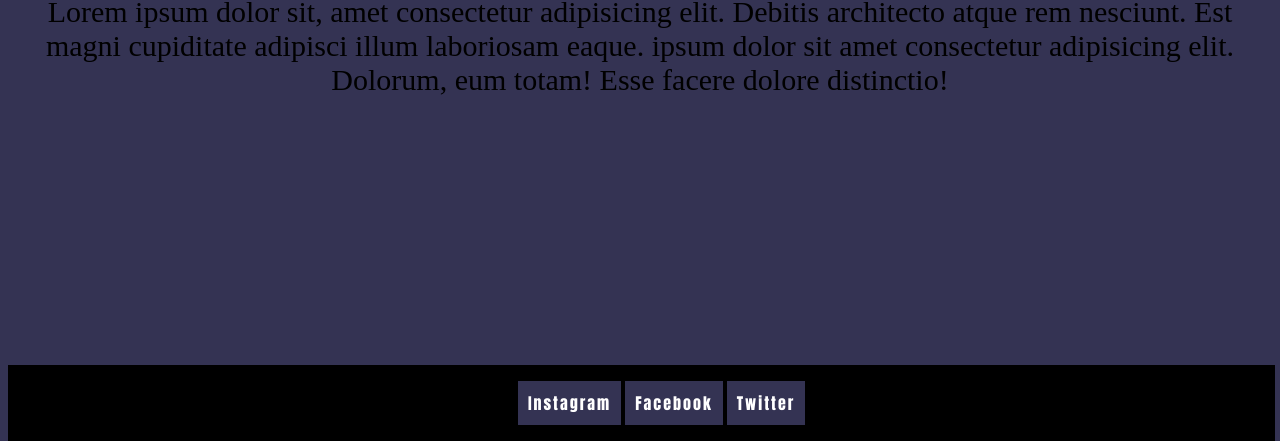
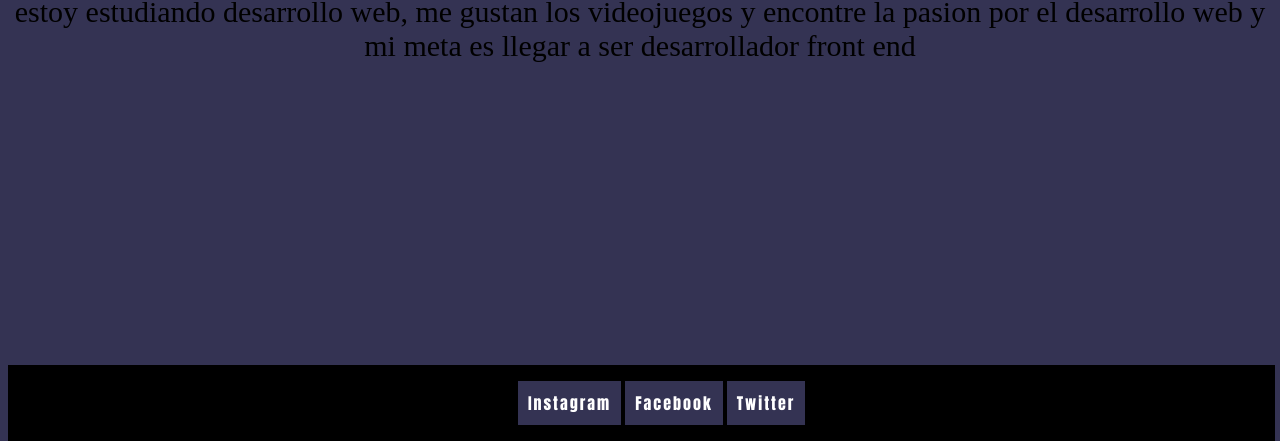
Before and after one commit to NahuelFV/Mi-Primera-web-coder-house, a website: page sobre mi.html in a window 1280 px wide. Shown: the part 359-800 px from the top of the page. Drawn offline with Linux system fonts and the light colour scheme.

Commit message:
Update sobre mi.html
cambie la descripcion de sobre mi . html

```diff
--- a/sobre mi.html
+++ b/sobre mi.html
@@ -27,7 +27,7 @@
     <main>
         <div class="presentacion">
             <img class="avatar" src="img/icono de inicio.svg" alt="yo">
-            <p class="present"><span>Soy nahuel</span> <br> Lorem ipsum dolor sit, amet consectetur adipisicing elit. Debitis architecto atque rem nesciunt. Est magni cupiditate adipisci illum laboriosam eaque. ipsum dolor sit amet consectetur adipisicing elit. Dolorum, eum totam! Esse facere dolore distinctio!</p>
+            <p class="present"><span>Soy nahuel</span> <br> estoy estudiando desarrollo web, me gustan los videojuegos y encontre la pasion por el desarrollo web y mi meta es llegar a ser desarrollador front end</p>
         </div>
 
 
```
